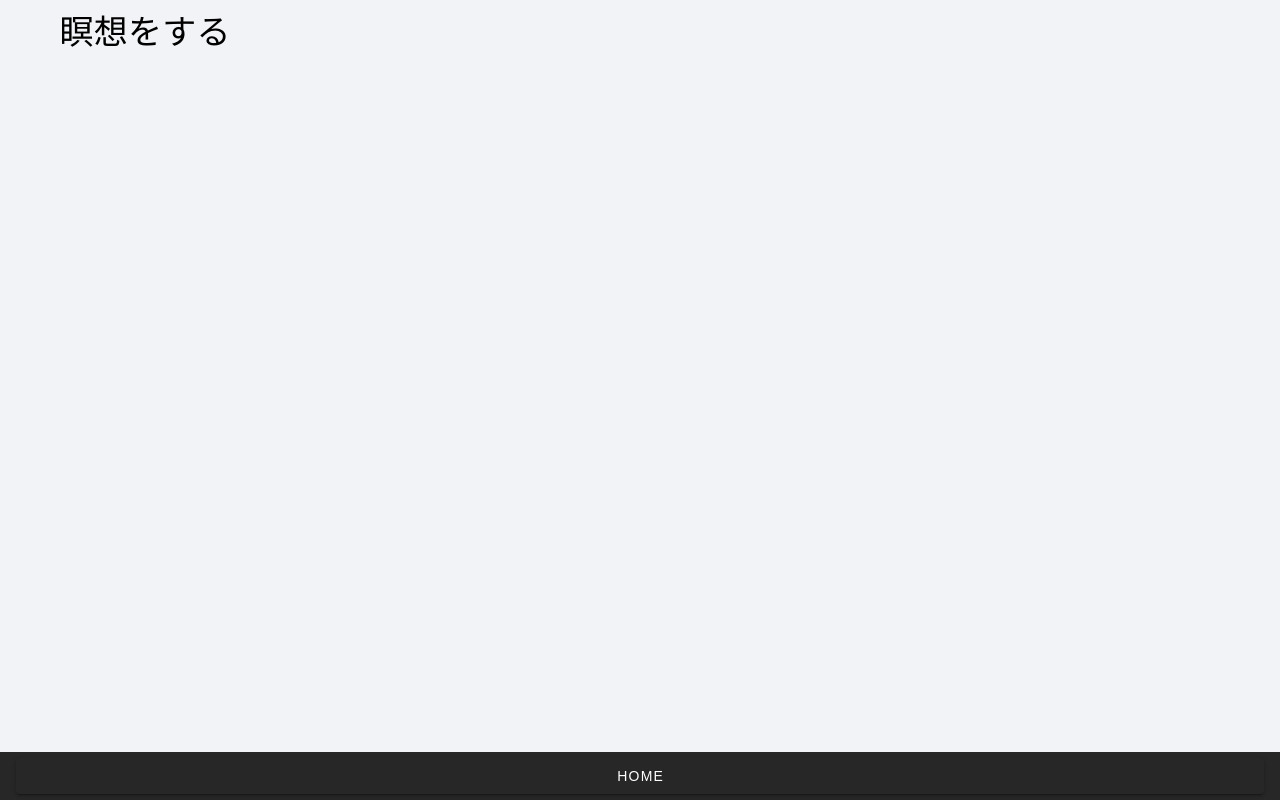
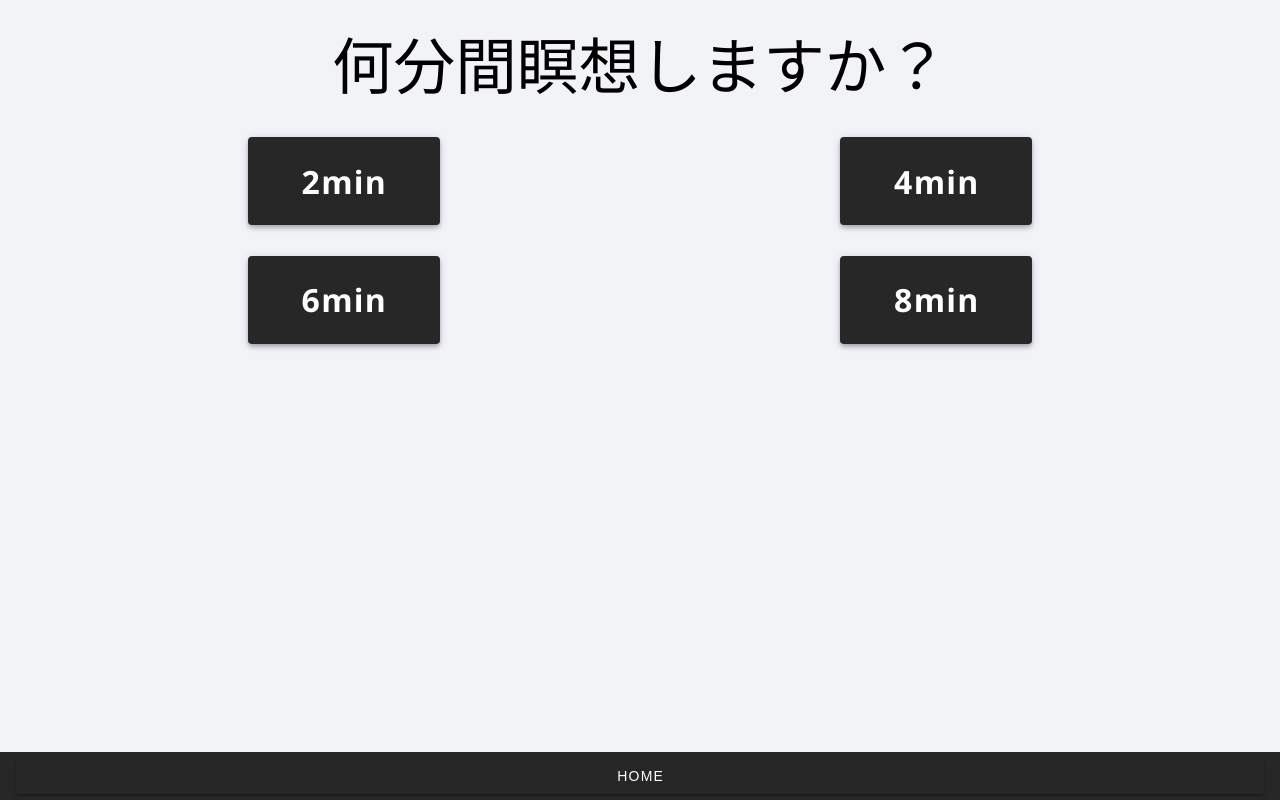
Before and after one commit to SystemEngineeringTeam/geekcamp-vol5, a Nuxt app in the folder front/: page /route/Meditation in a window 1280 px wide. Built offline with nearby package versions, Linux system fonts and the light colour scheme.

Commit message:
1枚目　皮だけ

```diff
--- a/front/pages/route/Meditation.vue
+++ b/front/pages/route/Meditation.vue
@@ -1,3 +1,74 @@
 <template>
-  <div class="black--text text-h4">瞑想をする</div>
+  <body>
+    <center class="all">
+      <p color="black" class="texttmp">何分間瞑想しますか？</p>
+      <v-row>
+        <v-col>
+          <v-btn
+            large
+            elevation="4"
+            height="5.5rem"
+            width="12rem"
+            style="text-transform: none"
+          >
+            <div class="font">2min</div>
+          </v-btn>
+        </v-col>
+        <v-col>
+          <v-btn
+            large
+            elevation="4"
+            height="5.5rem"
+            width="12rem"
+            style="text-transform: none"
+          >
+            <div class="font">4min</div>
+          </v-btn>
+        </v-col>
+      </v-row>
+      <v-row>
+        <v-col>
+          <v-btn
+            large
+            elevation="4"
+            height="5.5rem"
+            width="12rem"
+            style="text-transform: none"
+          >
+            <div class="font">6min</div>
+          </v-btn>
+        </v-col>
+        <v-col>
+          <v-btn
+            large
+            elevation="4"
+            height="5.5rem"
+            width="12rem"
+            style="text-transform: none"
+          >
+            <div class="font">8min</div>
+          </v-btn>
+        </v-col>
+      </v-row>
+    </center>
+  </body>
 </template>
+
+<script>
+export default {}
+</script>
+
+<style>
+.texttmp {
+  color: black;
+}
+.all {
+  margin-top: 10px;
+  font-size: 7.7vh;
+}
+.font {
+  font-size: 32px;
+  font-weight: bold;
+  font-family: 'Segoe UI', Tahoma, Geneva, Verdana, sans-serif;
+}
+</style>
```
Also changed, not shown: front/static/forest.jpg (added).
